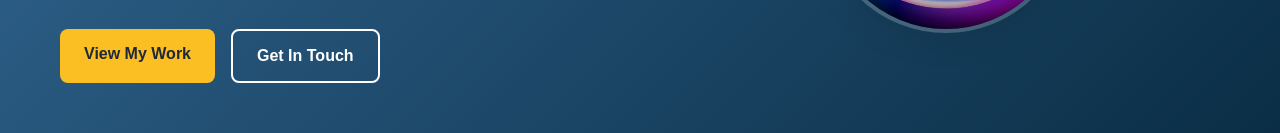
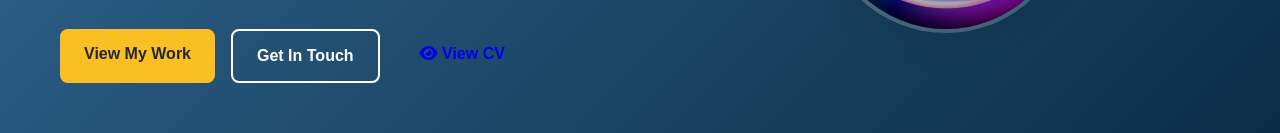
Before and after one commit to DowranRowshenow/Portfolio, a plain HTML site: page index.html in a window 1280 px wide. Shown: the part 517-650 px from the top of the page. Drawn offline with Linux system fonts and the light colour scheme; a web font is replaced by a local one.

Commit message:
Upload CV

```diff
--- a/index.html
+++ b/index.html
@@ -72,6 +72,16 @@
                 <div class="hero-buttons">
                     <a href="#projects" class="btn btn-primary" id="btn-view-work">View My Work</a>
                     <a href="#contact" class="btn btn-secondary" id="btn-contact">Get In Touch</a>
+                    <div class="cv-buttons">
+                        <!--
+                        <a href="cv.pdf" download class="btn btn-download">
+                            <i class="fas fa-download"></i> Download CV
+                        </a>
+                        -->
+                        <a href="cv.pdf" target="_blank" rel="noopener" class="btn btn-view">
+                            <i class="fas fa-eye"></i> View CV
+                        </a>
+                    </div>
                 </div>
             </div>
             <div class="hero-image">
```
Also changed, not shown: 1 other file.
